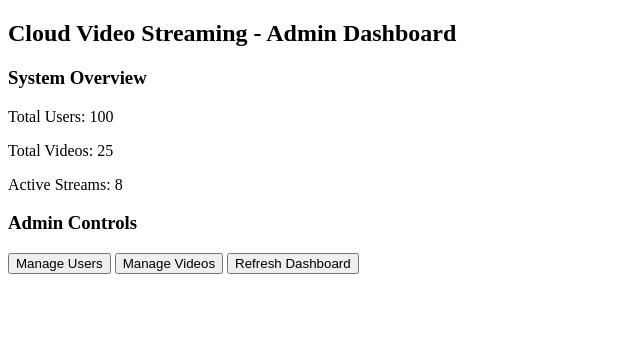
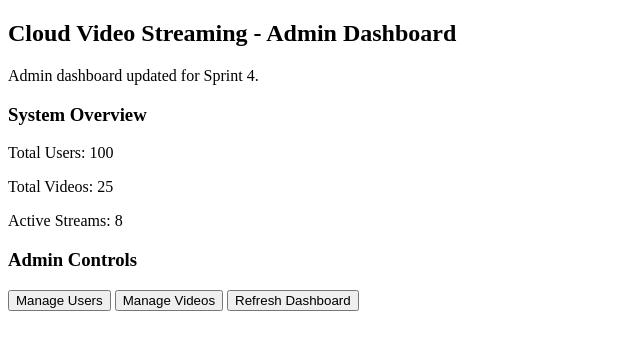
Before and after one commit to rohitzme/CloudVideoStreaming, a plain HTML site: page frontend/admin.html in a window 1280 px wide. Shown: the whole page, without its empty margins (0-640 px from the left). Drawn offline with Linux system fonts and the light colour scheme.

Commit message:
Update admin dashboard (#5)
Co-authored-by: Rohit Kumar <rohithkumar.v2023@vitstudent.ac.in>

```diff
--- a/frontend/admin.html
+++ b/frontend/admin.html
@@ -7,6 +7,8 @@
 <body>
 
     <h2>Cloud Video Streaming - Admin Dashboard</h2>
+
+    <p>Admin dashboard updated for Sprint 4.</p>
 
     <h3>System Overview</h3>
 
```
